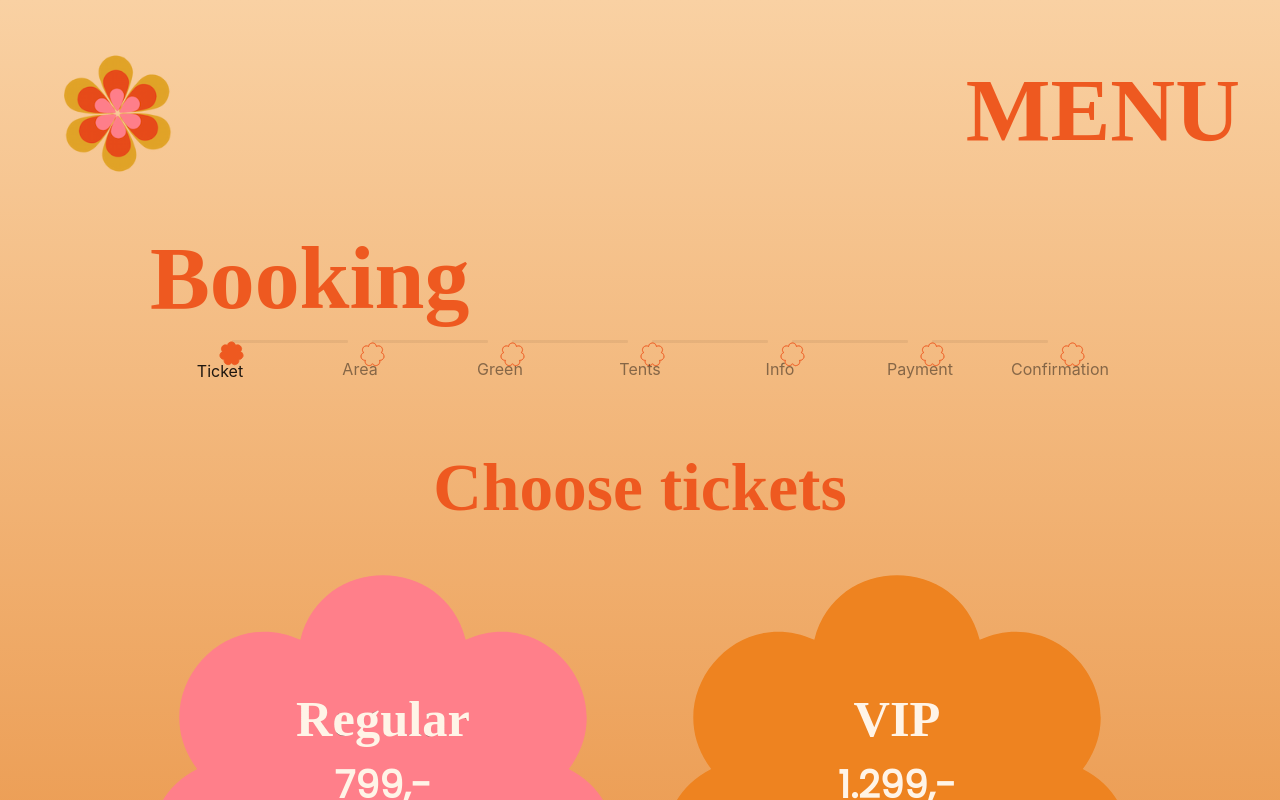
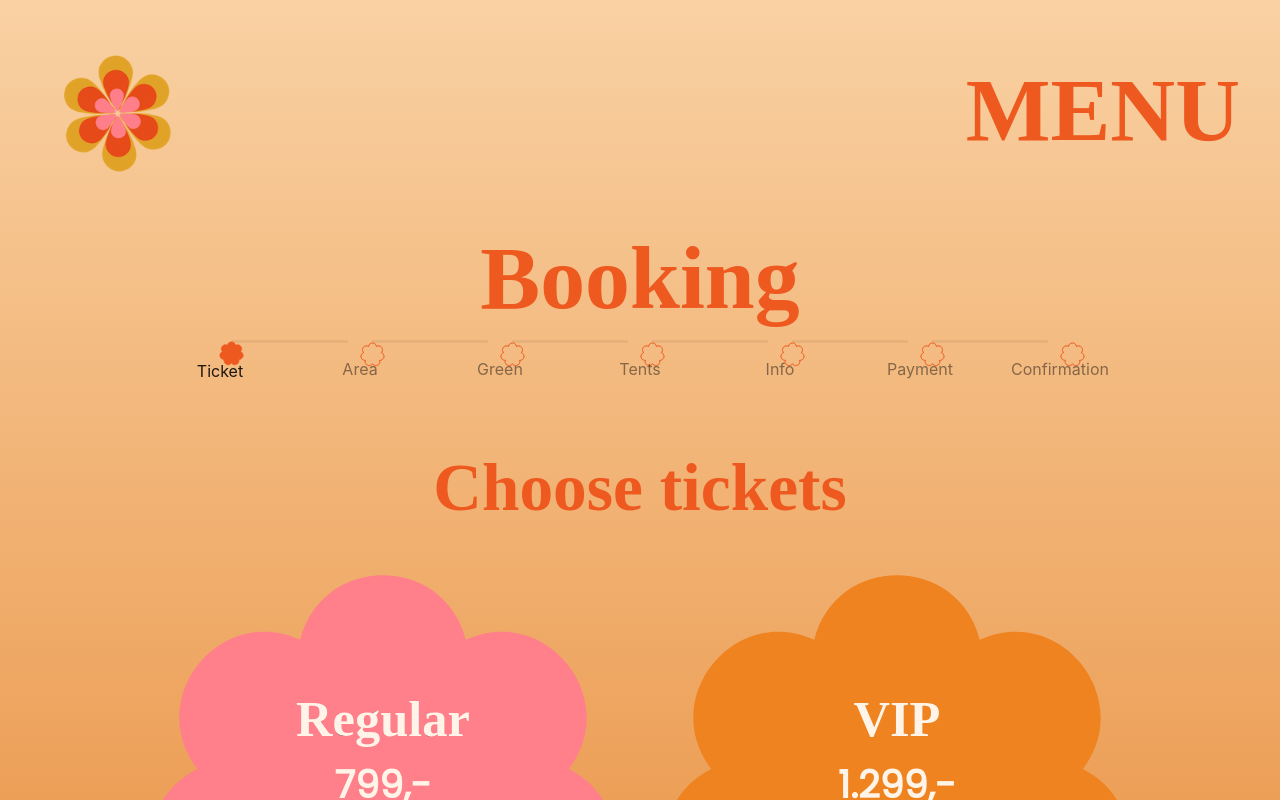
Before and after one commit to mish0144/shroomstock2.0, a React (Vite) app: page /booking in a window 1280 px wide. Shown: the top 800 px of the page. Built offline with nearby package versions, Linux system fonts and the light colour scheme; a web font is replaced by a local one.

Commit message:
style booking

```diff
--- a/src/components/Booking.jsx
+++ b/src/components/Booking.jsx
@@ -2,6 +2,7 @@ import StepsComp from "./StepsComp.jsx"
 import Nav from "./Nav.jsx"
 import Footer from "./Footer.jsx"
 import "../css/style.css";
+import "../css/booking.css";
 
 function Booking() {
   return (
--- /dev/null
+++ b/src/css/booking.css
@@ -0,0 +1,3 @@
+h1 {
+    text-align: center;
+}
```
